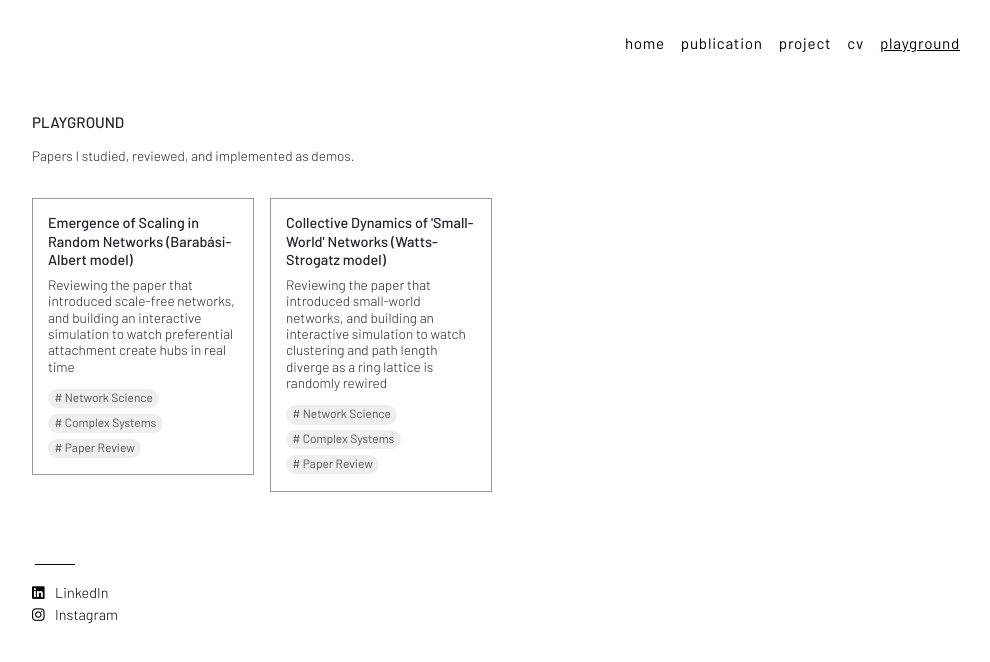
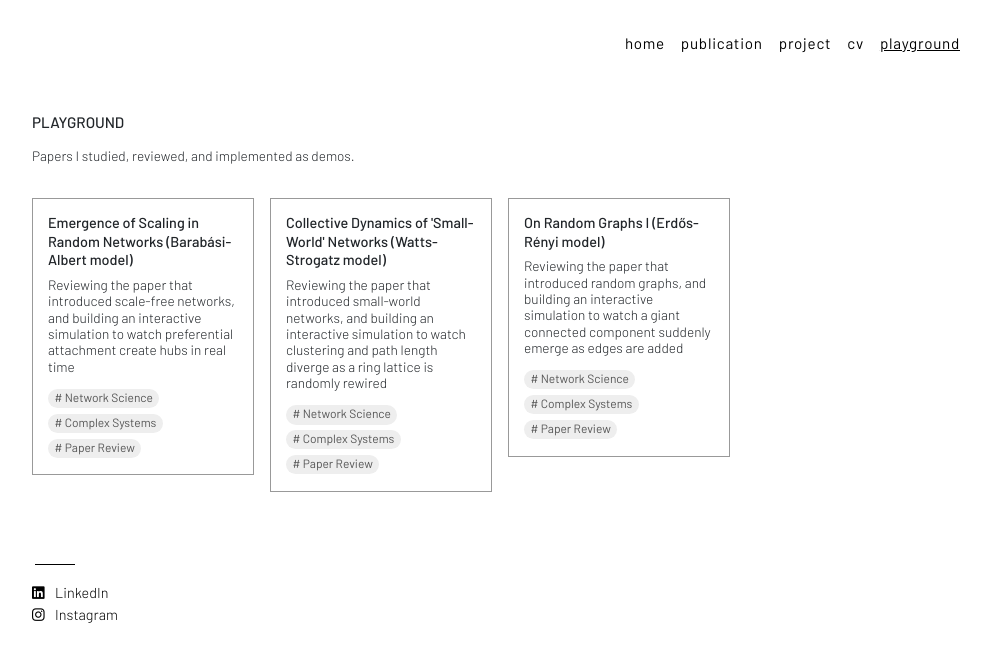
Before and after one commit to hyeshinchu/portfolio, a Jekyll site: the page built from playground/index.html, in a window 1280 px wide. Shown: the top 662 px of the page, without its empty margins (140-1130 px from the left). Built offline with Jekyll 4.4.1, drawn with Linux system fonts in a browser that asks for light colours; nearby versions of some CDN libraries; part of the change alters nothing that is shown.

Commit message:
Add Erdős-Rényi random graphs demo to Playground
Third Playground entry (week 0, chronologically the earliest of the
three): Erdős & Rényi's "On Random Graphs I" (1959). Verified the
linked PDF's actual text before writing the review — it's the 1959
paper (not the 1960 sequel), and its own stated questions (probability
of complete connectedness, size of the largest component, number of
components) map directly onto what the demo shows.

The embedded demo (assets/playground/on-random-graphs/) lets you drag
the average degree c to add random edges to an illustrative n=60
graph, coloring the largest connected component; a reference curve
(n=300, averaged over 12 trials per sample) shows the largest
component's fraction of all nodes vs. c, with a marker at the current
c and a dashed line at the theoretical threshold c=1 — reproducing the
sudden giant-component phase transition the paper predicts.

Co-Authored-By: Claude Sonnet 5 <noreply@anthropic.com>

```diff
--- a/_data/playground.yml
+++ b/_data/playground.yml
@@ -29,3 +29,18 @@ playground:
       - Paper Review
     description: >-
       Reviewing the paper that introduced small-world networks, and building an interactive simulation to watch clustering and path length diverge as a ring lattice is randomly rewired
+  - title: "On Random Graphs I (Erdős-Rényi model)"
+    no_image: true
+    paper: "https://bpb-us-e1.wpmucdn.com/campuspress-test.yale.edu/dist/6/2449/files/2018/02/Erdos-Renyi-1n0pskh.pdf"
+    demo: "/assets/playground/on-random-graphs/"
+    demo_inline: true
+    detail: >
+      <p>Erdős and Rényi's 1959 paper asked three questions about a graph formed by connecting n labelled points at random: what is the probability it's completely connected, how big is its largest connected component, and how many connected components does it have? Answering these revealed one of the most influential results in network science — as the average number of connections per node (c) crosses 1, the graph undergoes a sudden phase transition from many small, disconnected fragments into a single "giant component" that swallows almost every node.</p>
+
+      <p>I built the simulation below to see this threshold myself — adding random edges to a network and watching the largest connected component suddenly take over as c passes 1, tracked against a reference curve computed from a larger network.</p>
+    tags:
+      - Network Science
+      - Complex Systems
+      - Paper Review
+    description: >-
+      Reviewing the paper that introduced random graphs, and building an interactive simulation to watch a giant connected component suddenly emerge as edges are added
--- /dev/null
+++ b/assets/playground/on-random-graphs/index.html
@@ -0,0 +1,386 @@
+<!DOCTYPE html>
+<html lang="en">
+<head>
+<meta charset="utf-8">
+<meta name="viewport" content="width=device-width, initial-scale=1">
+<title>On Random Graphs I — Interactive Demo</title>
+<link rel="preconnect" href="https://fonts.googleapis.com">
+<link rel="preconnect" href="https://fonts.gstatic.com" crossorigin>
+<link href="https://fonts.googleapis.com/css2?family=Barlow:wght@300;400;500;600&display=swap" rel="stylesheet">
+<style>
+  :root {
+    --accent: #2f6fed;
+    --accent2: #e2533d;
+    --text: #333;
+    --muted: #888;
+    --border: #e6e6e6;
+  }
+  * { box-sizing: border-box; }
+  html, body { margin: 0; padding: 0; font-family: 'Barlow', Arial, sans-serif; color: var(--text); background: #fff; }
+  .wrap { max-width: 1000px; margin: 0 auto; padding: 20px 20px 28px; }
+  h1 { font-size: 1.15rem; font-weight: 500; margin: 0 0 10px; }
+  .intro p { font-size: .85rem; font-weight: 300; line-height: 1.55; margin: 0 0 10px; }
+  .intro code { background: #f4f4f4; padding: 1px 5px; border-radius: 3px; font-size: .82em; }
+  .controls {
+    display: flex; flex-wrap: wrap; align-items: flex-end; gap: 16px;
+    padding: 14px; margin: 14px 0; background: #fafafa; border: 1px solid var(--border); border-radius: 8px;
+  }
+  .field { display: flex; flex-direction: column; gap: 4px; }
+  .field label { font-size: .7rem; font-weight: 500; text-transform: uppercase; letter-spacing: .3px; color: var(--muted); }
+  .c-field { flex: 1 1 260px; }
+  .c-field input[type=range] { width: 100%; }
+  .c-value { font-size: .85rem; font-weight: 500; }
+  button {
+    font-family: inherit; font-size: .8rem; padding: 6px 12px;
+    border: 1px solid #333; background: #fff; color: #333; border-radius: 5px; cursor: pointer;
+  }
+  button:hover { background: #333; color: #fff; }
+  .panels { display: flex; gap: 14px; flex-wrap: wrap; }
+  .panel { flex: 1 1 420px; border: 1px solid var(--border); border-radius: 8px; padding: 10px; min-width: 0; }
+  .panel h2 { font-size: .78rem; font-weight: 500; text-transform: uppercase; letter-spacing: .3px; color: var(--muted); margin: 0 0 8px; }
+  #netCanvas { width: 100%; height: 360px; display: block; }
+  #curveCanvas { width: 100%; height: 260px; display: block; }
+  .legend { display: flex; align-items: center; gap: 8px; font-size: .72rem; color: var(--muted); margin-top: 8px; flex-wrap: wrap; }
+  .legend .dot { width: 9px; height: 9px; border-radius: 50%; display: inline-block; }
+  .legend .line { width: 14px; height: 2px; display: inline-block; }
+  .stats { display: grid; grid-template-columns: repeat(2, 1fr); gap: 6px 14px; margin-top: 10px; font-size: .78rem; }
+  .stats .stat-label { color: var(--muted); }
+  .stats .stat-value { font-weight: 500; }
+  .status { font-size: .75rem; color: var(--muted); margin: 4px 0 0; }
+</style>
+</head>
+<body>
+<div class="wrap">
+  <div class="intro">
+    <h1>On Random Graphs I — Interactive Demo</h1>
+    <p>Erdős &amp; Rényi (1959) asked three questions about a graph formed by connecting <code>n</code> labelled points at random: What is the probability it's <b>completely connected</b>? How big is its <b>largest connected component</b>? How many <b>connected components</b> does it have? Answering these for growing <code>n</code> revealed one of the most influential results in network science: as the average number of connections per node (<code>c</code>) crosses <code>1</code>, the graph undergoes a sudden phase transition — from many small, disconnected fragments to a single "giant component" that swallows almost every node.</p>
+    <p>Drag <code>c</code> below to add random edges to the network on the left, and watch where it lands on the giant-component curve on the right (computed once from a larger reference network) — the same threshold behavior the paper predicted for <code>n → ∞</code>.</p>
+  </div>
+
+  <div class="controls">
+    <div class="field c-field">
+      <label for="cSlider">Average degree c = <span class="c-value" id="cValue">0.00</span></label>
+      <input type="range" id="cSlider" min="0" max="600" value="0" step="1">
+    </div>
+    <div class="field">
+      <label>&nbsp;</label>
+      <button id="rerollBtn">Re-randomize</button>
+    </div>
+  </div>
+
+  <div class="panels">
+    <div class="panel">
+      <h2>Random graph (n = 60, illustrative)</h2>
+      <canvas id="netCanvas"></canvas>
+      <div class="legend">
+        <span class="dot" style="background: var(--accent);"></span> largest component
+        <span class="dot" style="background: rgba(160,160,160,0.7); margin-left: 8px;"></span> other components / isolated
+      </div>
+    </div>
+    <div class="panel">
+      <h2>Giant component vs. c (n = 300 reference)</h2>
+      <canvas id="curveCanvas"></canvas>
+      <div class="legend">
+        <span class="line" style="background: var(--accent);"></span> largest component / n
+        <span class="line" style="background: rgba(0,0,0,0.25); margin-left: 8px;"></span> c = 1 (theoretical threshold)
+      </div>
+      <div class="stats">
+        <div><span class="stat-label">Nodes (n):</span> <span class="stat-value" id="statN">60</span></div>
+        <div><span class="stat-label">Edges:</span> <span class="stat-value" id="statE">0</span></div>
+        <div><span class="stat-label">Components:</span> <span class="stat-value" id="statComp">—</span></div>
+        <div><span class="stat-label">Largest component:</span> <span class="stat-value" id="statLargest">—</span></div>
+        <div style="grid-column: 1 / -1;"><span class="stat-label">Completely connected?</span> <span class="stat-value" id="statConn">—</span></div>
+      </div>
+      <p class="status" id="curveStatus">Computing reference curve…</p>
+    </div>
+  </div>
+</div>
+
+<script>
+(function () {
+  'use strict';
+
+  // ---------- illustrative random graph (visual) ----------
+  var N_VIS = 60;
+  var vis = { nodes: [], edges: [] };
+
+  function initVisNodes() {
+    vis.nodes = [];
+    for (var i = 0; i < N_VIS; i++) {
+      var angle = Math.random() * Math.PI * 2, r = 10 + Math.random() * 8;
+      vis.nodes.push({ x: Math.cos(angle) * r, y: Math.sin(angle) * r, vx: 0, vy: 0, fx: 0, fy: 0, comp: -1 });
+    }
+  }
+  initVisNodes();
+
+  function generateEdges(n, c) {
+    var p = c / (n - 1);
+    var edges = [];
+    var list = [];
+    for (var i = 0; i < n; i++) list.push([]);
+    for (var i = 0; i < n; i++) {
+      for (var j = i + 1; j < n; j++) {
+        if (Math.random() < p) {
+          edges.push([i, j]);
+          list[i].push(j); list[j].push(i);
+        }
+      }
+    }
+    return { edges: edges, list: list };
+  }
+
+  function findComponents(list, n) {
+    var compId = new Int32Array(n).fill(-1);
+    var sizes = [];
+    var cid = 0;
+    for (var s = 0; s < n; s++) {
+      if (compId[s] !== -1) continue;
+      var queue = [s];
+      compId[s] = cid;
+      var qi = 0, size = 0;
+      while (qi < queue.length) {
+        var u = queue[qi++];
+        size++;
+        var nb = list[u];
+        for (var k = 0; k < nb.length; k++) {
+          var v = nb[k];
+          if (compId[v] === -1) { compId[v] = cid; queue.push(v); }
+        }
+      }
+      sizes.push(size);
+      cid++;
+    }
+    return { compId: compId, sizes: sizes, numComponents: cid };
+  }
+
+  function stepPhysics(nodes, edges) {
+    var n = nodes.length;
+    var repulsion = 500, springK = 0.03, springLen = 22, damping = 0.82, gravity = 0.02;
+    for (var i = 0; i < n; i++) {
+      var ni = nodes[i], fx = 0, fy = 0;
+      for (var j = 0; j < n; j++) {
+        if (i === j) continue;
+        var nj = nodes[j];
+        var dx = ni.x - nj.x, dy = ni.y - nj.y;
+        var distSq = dx * dx + dy * dy;
+        if (distSq < 0.02) { dx = Math.random() - 0.5; dy = Math.random() - 0.5; distSq = 1; }
+        var dist = Math.sqrt(distSq);
+        var force = repulsion / distSq;
+        fx += (dx / dist) * force;
+        fy += (dy / dist) * force;
+      }
+      fx += -ni.x * gravity;
+      fy += -ni.y * gravity;
+      ni.fx = fx; ni.fy = fy;
+    }
+    for (var e = 0; e < edges.length; e++) {
+      var a = nodes[edges[e][0]], b = nodes[edges[e][1]];
+      var edx = b.x - a.x, edy = b.y - a.y;
+      var edist = Math.sqrt(edx * edx + edy * edy) || 0.01;
+      var eforce = springK * (edist - springLen);
+      var efx = (edx / edist) * eforce, efy = (edy / edist) * eforce;
+      a.fx += efx; a.fy += efy;
+      b.fx -= efx; b.fy -= efy;
+    }
+    for (var k2 = 0; k2 < n; k2++) {
+      var nk = nodes[k2];
+      nk.vx = (nk.vx + nk.fx) * damping;
+      nk.vy = (nk.vy + nk.fy) * damping;
+      nk.x += nk.vx; nk.y += nk.vy;
+    }
+  }
+
+  function setupCanvas(canvas) {
+    var dpr = window.devicePixelRatio || 1;
+    var w = canvas.clientWidth, h = canvas.clientHeight;
+    canvas.width = Math.max(1, w * dpr);
+    canvas.height = Math.max(1, h * dpr);
+    var ctx = canvas.getContext('2d');
+    ctx.setTransform(dpr, 0, 0, dpr, 0, 0);
+    return ctx;
+  }
+
+  function renderNetwork() {
+    var canvas = document.getElementById('netCanvas');
+    var ctx = setupCanvas(canvas);
+    var w = canvas.clientWidth, h = canvas.clientHeight;
+    ctx.clearRect(0, 0, w, h);
+    if (!vis.nodes.length) return;
+
+    var minX = Infinity, maxX = -Infinity, minY = Infinity, maxY = -Infinity;
+    for (var i = 0; i < vis.nodes.length; i++) {
+      var n = vis.nodes[i];
+      if (n.x < minX) minX = n.x; if (n.x > maxX) maxX = n.x;
+      if (n.y < minY) minY = n.y; if (n.y > maxY) maxY = n.y;
+    }
+    var pad = 26;
+    var bw = Math.max(maxX - minX, 1), bh = Math.max(maxY - minY, 1);
+    var scale = Math.min((w - pad * 2) / bw, (h - pad * 2) / bh, 8);
+    var cx = (minX + maxX) / 2, cy = (minY + maxY) / 2;
+
+    ctx.save();
+    ctx.translate(w / 2, h / 2);
+    ctx.scale(scale, scale);
+    ctx.translate(-cx, -cy);
+
+    ctx.strokeStyle = 'rgba(60,60,60,0.2)';
+    ctx.lineWidth = 1 / scale;
+    ctx.beginPath();
+    for (var e = 0; e < vis.edges.length; e++) {
+      var a = vis.nodes[vis.edges[e][0]], b = vis.nodes[vis.edges[e][1]];
+      ctx.moveTo(a.x, a.y);
+      ctx.lineTo(b.x, b.y);
+    }
+    ctx.stroke();
+
+    for (var k = 0; k < vis.nodes.length; k++) {
+      var node = vis.nodes[k];
+      ctx.beginPath();
+      ctx.arc(node.x, node.y, 4, 0, Math.PI * 2);
+      ctx.fillStyle = node.comp === 0 ? '#2f6fed' : 'rgba(160,160,160,0.75)';
+      ctx.fill();
+    }
+    ctx.restore();
+  }
+
+  function regenerateVis(c) {
+    var gen = generateEdges(N_VIS, c);
+    vis.edges = gen.edges;
+    var comp = findComponents(gen.list, N_VIS);
+    var largestIdx = 0, largestSize = 0;
+    comp.sizes.forEach(function (s, idx) { if (s > largestSize) { largestSize = s; largestIdx = idx; } });
+    for (var i = 0; i < N_VIS; i++) {
+      vis.nodes[i].comp = comp.compId[i] === largestIdx ? 0 : 1;
+    }
+    document.getElementById('statE').textContent = gen.edges.length;
+    document.getElementById('statComp').textContent = comp.numComponents;
+    document.getElementById('statLargest').textContent = largestSize + ' / ' + N_VIS + ' (' + (100 * largestSize / N_VIS).toFixed(0) + '%)';
+    document.getElementById('statConn').textContent = (comp.numComponents === 1 && largestSize === N_VIS) ? 'Yes' : 'No';
+  }
+
+  // ---------- larger reference network for the giant-component curve ----------
+  var N_STAT = 300;
+
+  function averageLargestFraction(n, c, trials) {
+    var sum = 0;
+    for (var t = 0; t < trials; t++) {
+      var gen = generateEdges(n, c);
+      var comp = findComponents(gen.list, n);
+      var largest = 0;
+      comp.sizes.forEach(function (s) { if (s > largest) largest = s; });
+      sum += largest / n;
+    }
+    return sum / trials;
+  }
+
+  var curve = null;
+
+  function computeCurve() {
+    var numSamples = 30, trials = 12, pts = [];
+    for (var i = 0; i < numSamples; i++) {
+      var c = 6 * i / (numSamples - 1);
+      pts.push({ c: c, frac: averageLargestFraction(N_STAT, c, trials) });
+    }
+    curve = pts;
+  }
+
+  function drawCurve(currentC) {
+    var canvas = document.getElementById('curveCanvas');
+    var ctx = setupCanvas(canvas);
+    var w = canvas.clientWidth, h = canvas.clientHeight;
+    ctx.clearRect(0, 0, w, h);
+    if (!curve) return;
+
+    var margin = { left: 34, right: 12, top: 12, bottom: 26 };
+    var plotW = Math.max(1, w - margin.left - margin.right);
+    var plotH = Math.max(1, h - margin.top - margin.bottom);
+    var maxC = 6;
+
+    function xOf(c) { return margin.left + (c / maxC) * plotW; }
+    function yOf(frac) { return margin.top + (1 - frac) * plotH; }
+
+    ctx.strokeStyle = '#ccc';
+    ctx.lineWidth = 1;
+    ctx.beginPath();
+    ctx.moveTo(margin.left, margin.top);
+    ctx.lineTo(margin.left, margin.top + plotH);
+    ctx.lineTo(margin.left + plotW, margin.top + plotH);
+    ctx.stroke();
+
+    ctx.fillStyle = '#999';
+    ctx.font = '10px Barlow, sans-serif';
+    ctx.fillText('c (average degree)', margin.left + plotW / 2 - 34, h - 6);
+
+    // theoretical threshold at c = 1
+    ctx.strokeStyle = 'rgba(0,0,0,0.25)';
+    ctx.lineWidth = 1;
+    ctx.setLineDash([3, 3]);
+    ctx.beginPath();
+    ctx.moveTo(xOf(1), margin.top);
+    ctx.lineTo(xOf(1), margin.top + plotH);
+    ctx.stroke();
+    ctx.setLineDash([]);
+
+    ctx.strokeStyle = '#2f6fed';
+    ctx.lineWidth = 1.8;
+    ctx.beginPath();
+    curve.forEach(function (pt, i) {
+      var x = xOf(pt.c), y = yOf(pt.frac);
+      if (i === 0) ctx.moveTo(x, y); else ctx.lineTo(x, y);
+    });
+    ctx.stroke();
+    ctx.fillStyle = '#2f6fed';
+    curve.forEach(function (pt) {
+      var x = xOf(pt.c), y = yOf(pt.frac);
+      ctx.beginPath();
+      ctx.arc(x, y, 2.2, 0, Math.PI * 2);
+      ctx.fill();
+    });
+
+    var mx = xOf(Math.min(currentC, maxC));
+    ctx.strokeStyle = 'rgba(226,83,61,0.8)';
+    ctx.lineWidth = 1.4;
+    ctx.setLineDash([2, 2]);
+    ctx.beginPath();
+    ctx.moveTo(mx, margin.top);
+    ctx.lineTo(mx, margin.top + plotH);
+    ctx.stroke();
+    ctx.setLineDash([]);
+  }
+
+  // ---------- UI wiring ----------
+  var cSlider = document.getElementById('cSlider');
+  var cValue = document.getElementById('cValue');
+  var rerollBtn = document.getElementById('rerollBtn');
+  var curveStatus = document.getElementById('curveStatus');
+
+  function sliderToC(v) { return (v / 600) * 6; }
+
+  function update() {
+    var c = sliderToC(Number(cSlider.value));
+    cValue.textContent = c.toFixed(2);
+    regenerateVis(c);
+    drawCurve(c);
+  }
+
+  cSlider.addEventListener('input', update);
+  rerollBtn.addEventListener('click', update);
+
+  function animate() {
+    stepPhysics(vis.nodes, vis.edges);
+    renderNetwork();
+    requestAnimationFrame(animate);
+  }
+
+  update();
+  requestAnimationFrame(animate);
+
+  setTimeout(function () {
+    computeCurve();
+    curveStatus.style.display = 'none';
+    drawCurve(sliderToC(Number(cSlider.value)));
+  }, 10);
+})();
+</script>
+</body>
+</html>
```
